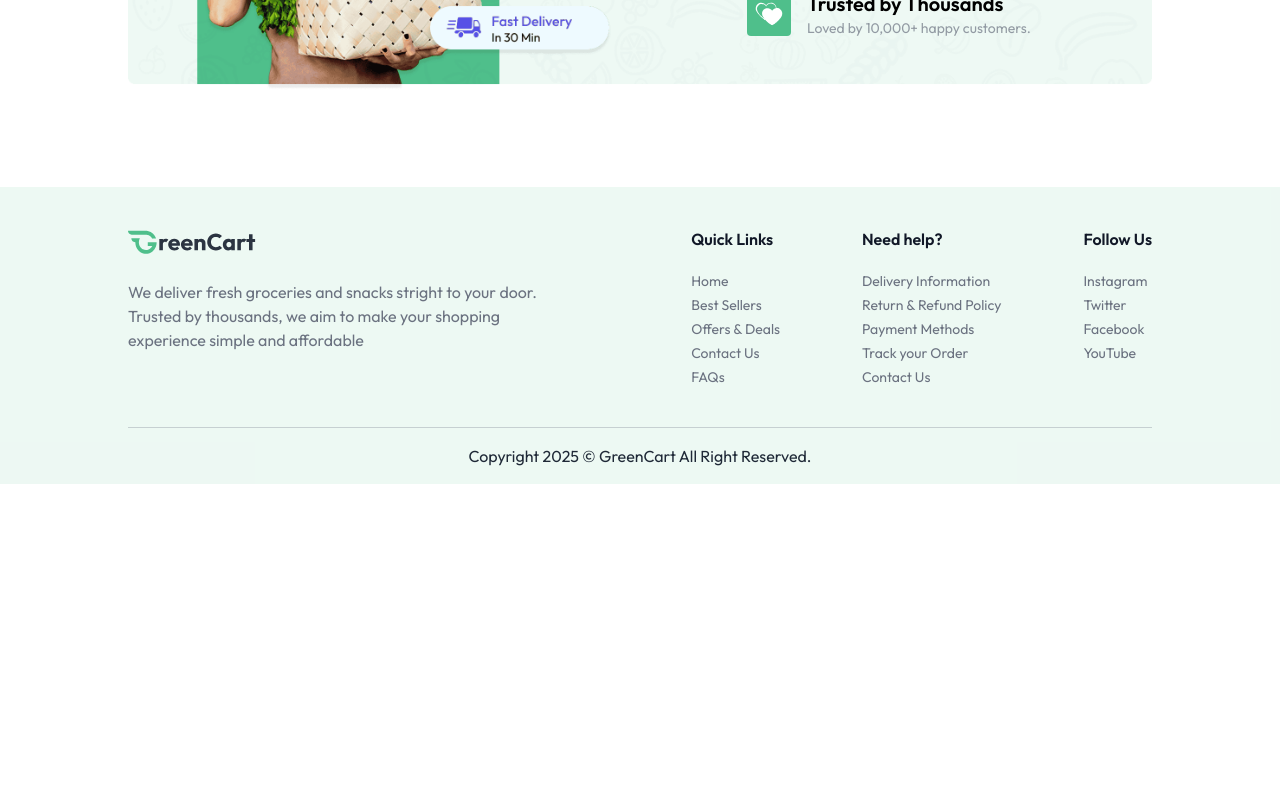
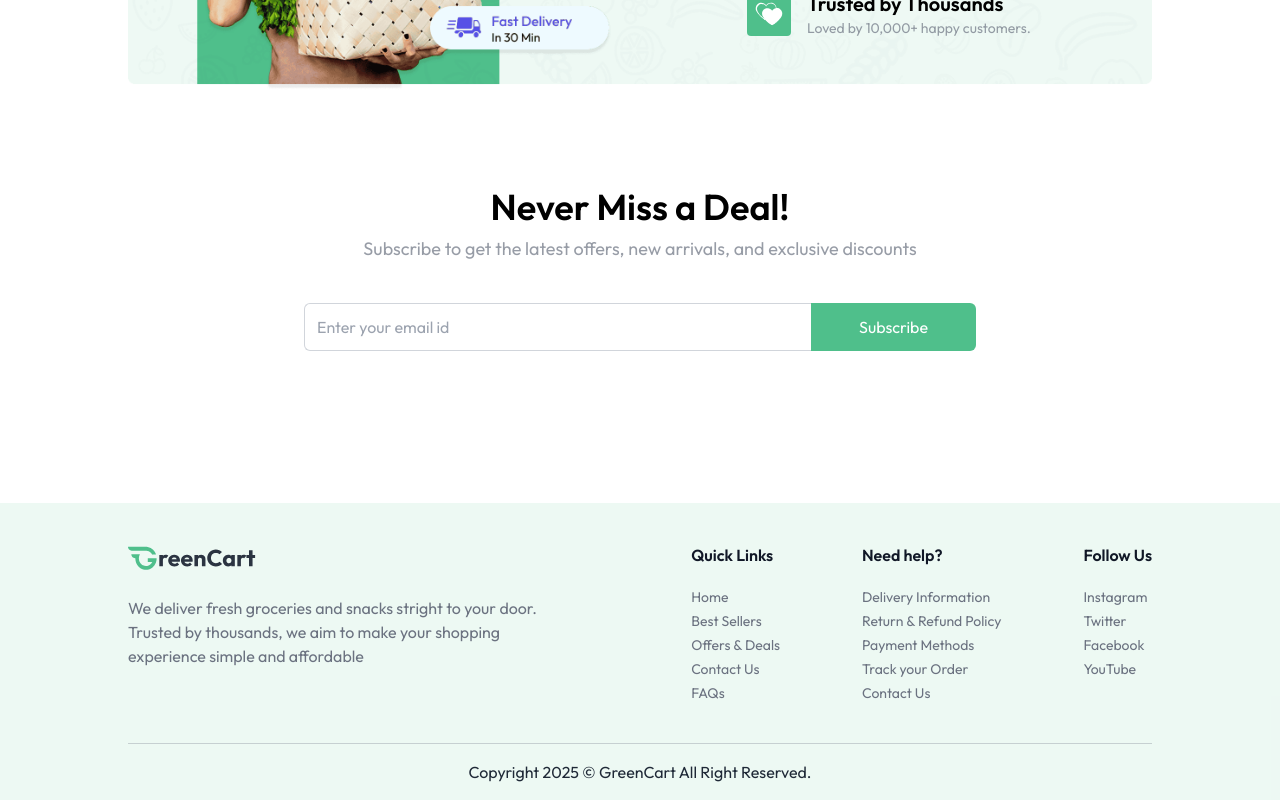
Before and after one commit to jim2107054/GreenCart, a React (Vite) app in the folder frontend/: page / in a window 1280 px wide. Shown: the part 1591-2391 px from the top of the page. Before the commit the page ends 2075 px from the top, so only its background shows below. Built offline with nearby package versions, Linux system fonts and the light colour scheme; a web font is replaced by a local one.

Commit message:
add NewsLetter components to Home page

```diff
--- a/frontend/src/pages/Home.jsx
+++ b/frontend/src/pages/Home.jsx
@@ -3,6 +3,7 @@ import MainBanner from '../components/MainBanner'
 import Categories from '../components/Categories'
 import BestSeller from '../components/BestSeller'
 import BottomBanner from '../components/BottomBanner'
+import NewsLetter from '../components/NewsLetter'
 
 const Home = () => {
   return (
@@ -11,6 +12,7 @@ const Home = () => {
         <Categories />
         <BestSeller/>
         <BottomBanner/>
+        <NewsLetter/>
     </div>
   )
 }
```
